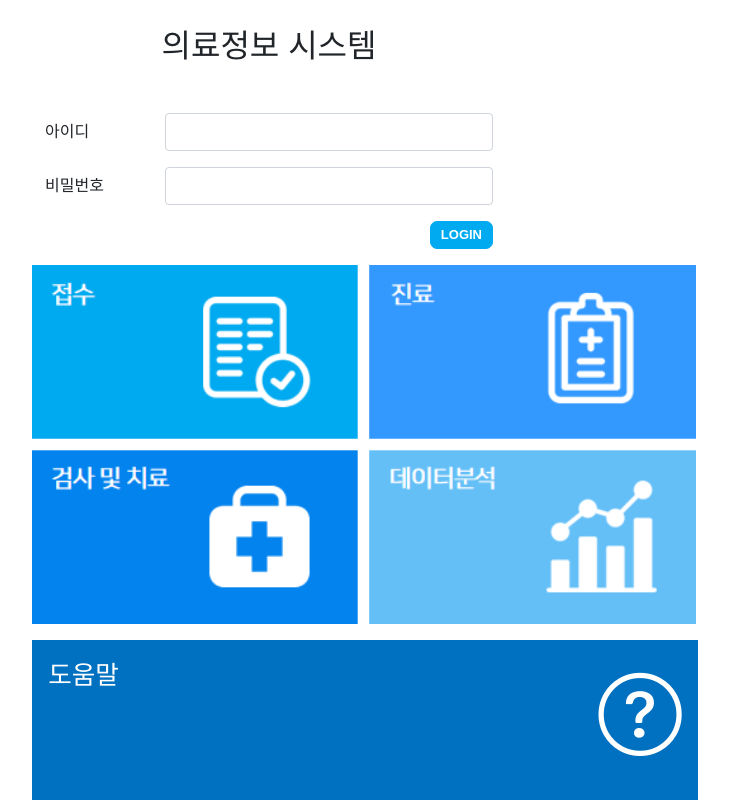
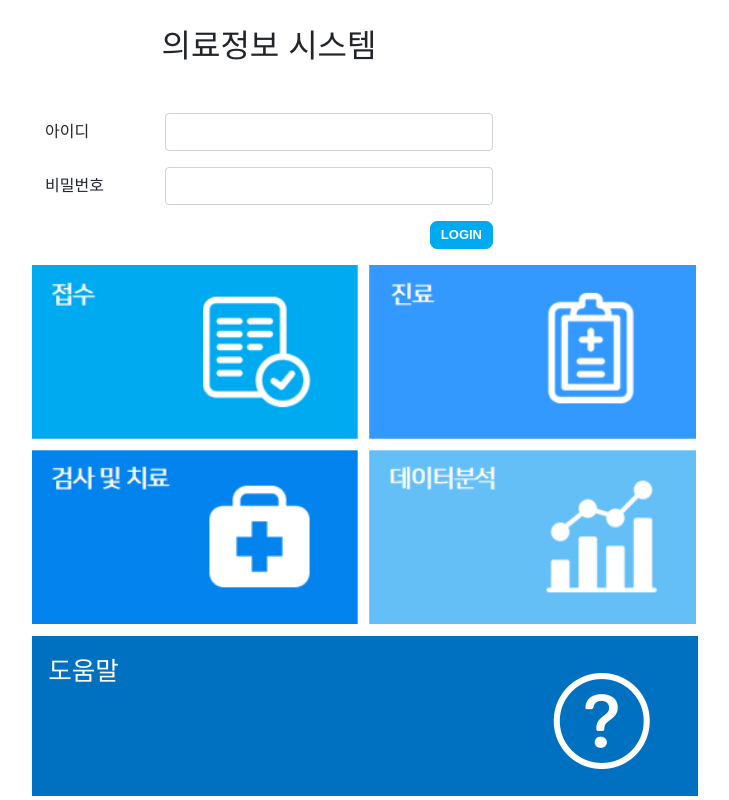
Before and after one commit to JongHyun94/Final_Team2_FrontEnd, a React (Create React App) app: page / in a window 1280 px wide. Shown: the part 339-1139 px from the top of the page, without its empty margins (291-1020 px from the left). Built offline with nearby package versions, Linux system fonts and the light colour scheme.

Commit message:
[update] 로그인, 모달 css

```diff
--- a/src/views/style.module.css
+++ b/src/views/Login.css
@@ -12,11 +12,12 @@
 .img {
   width: 100%;
   margin-left: 2rem;
-  padding-bottom: 1rem;
+  padding-bottom: 0.8rem;
 }
 
-.icon {
-  font-size: 5.2rem;
+.Help_icon {
+  font-size: 6rem;
+  margin-right: 2rem;
 }
 
 .Help_box {
--- a/src/views/Login.js
+++ b/src/views/Login.js
@@ -1,6 +1,6 @@
 import { useState } from "react";
 import { Link } from "react-router-dom";
-import style from "./style.module.css";
+import "./Login.css";
 
 function Login(props) {
   // 유저 상태
@@ -24,8 +24,8 @@ function Login(props) {
   };
 
   return (
-    <div className={`${style.box} row d-flex justify-content-center no-gutters`}>
-      <div className={`${style.Login}`}>
+    <div className={`box row d-flex justify-content-center no-gutters`}>
+      <div className={`Login`}>
         <h2 className="text-center mb-5">의료정보 시스템</h2>
         <form>
           <div className="form-group row">
@@ -64,11 +64,11 @@ function Login(props) {
             <div className={style.icon}><i className="bi bi-file-earmark-bar-graph"></i></div>
           </div>
         </div> */}
-        <div className={style.img}><img src="/resources/img/login_img.png" alt="" width="664rem"></img></div>
-        <div className={`${style.Help_box} d-flex justify-content-between`}>
+        <div className="img"><img src="/resources/img/login_img.png" alt="" width="664rem"></img></div>
+        <div className={`Help_box d-flex justify-content-between`}>
           <div>도움말</div>
           <Link to="/Help" className="link_team2">
-            <div className={style.icon}><i className="bi bi-question-circle"></i></div>
+            <div className="Help_icon"><i className="bi bi-question-circle"></i></div>
           </Link>
         </div>
       </div>
--- a/src/views/Patient/AddressModal.css
+++ b/src/views/Patient/AddressModal.css
@@ -25,7 +25,6 @@
   padding: 16px;
   border-bottom: 1px solid #dee2e6;
   border-top: 1px solid #dee2e6;
-  height: 1800px;
 }
 .patientModal > .modal.openModal {
   display: flex;
--- a/src/views/Patient/AddressModal.js
+++ b/src/views/Patient/AddressModal.js
@@ -31,7 +31,7 @@ export const Modal = (props) => {
     <div className="patientModal">
       <div className={open ? 'openModal modal':'modal'}>
         {open? (
-          <section className="content">
+          <section>
             <main>
               <DaumPostcode
                 onComplete={handleComplete}
```
